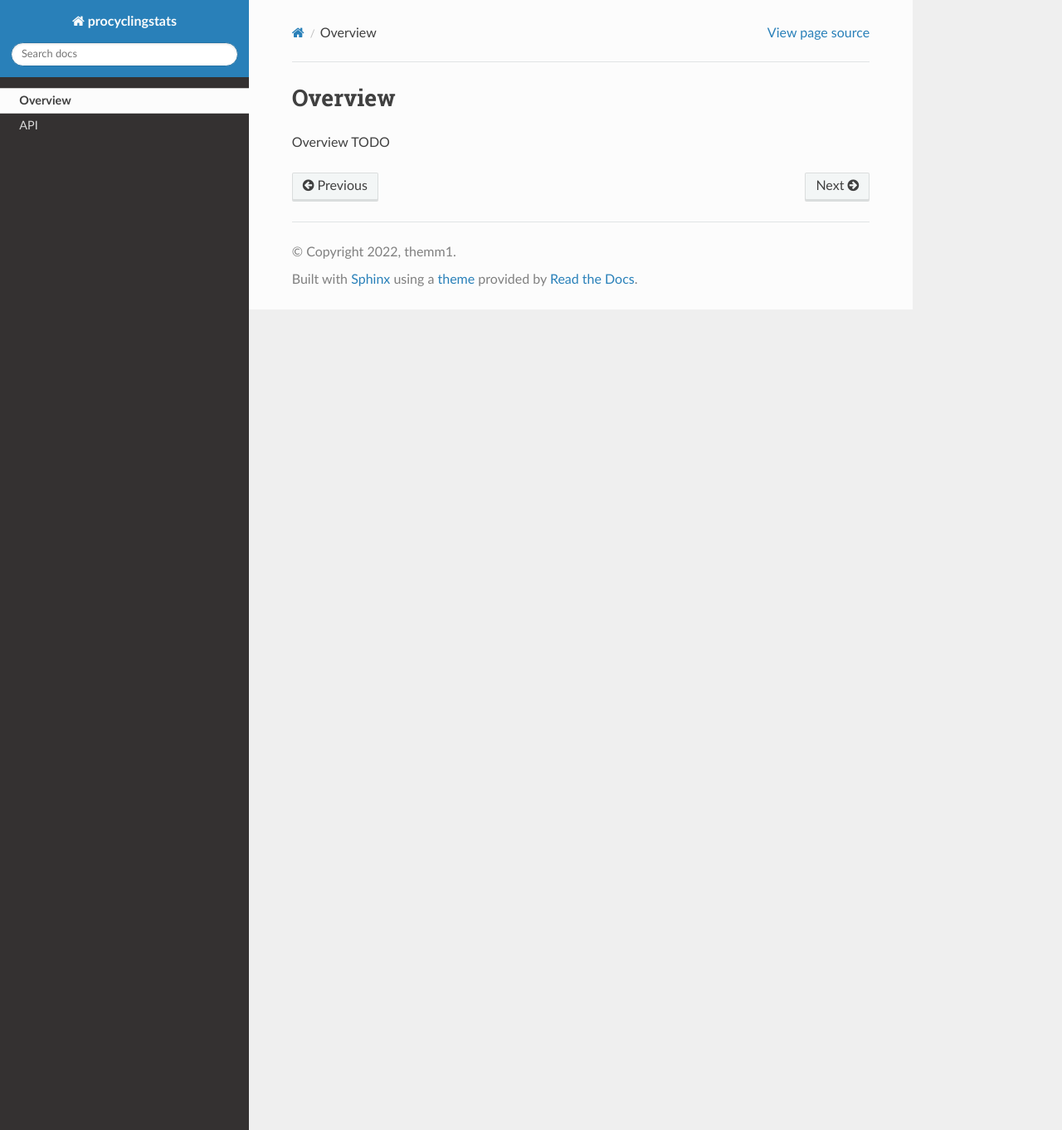
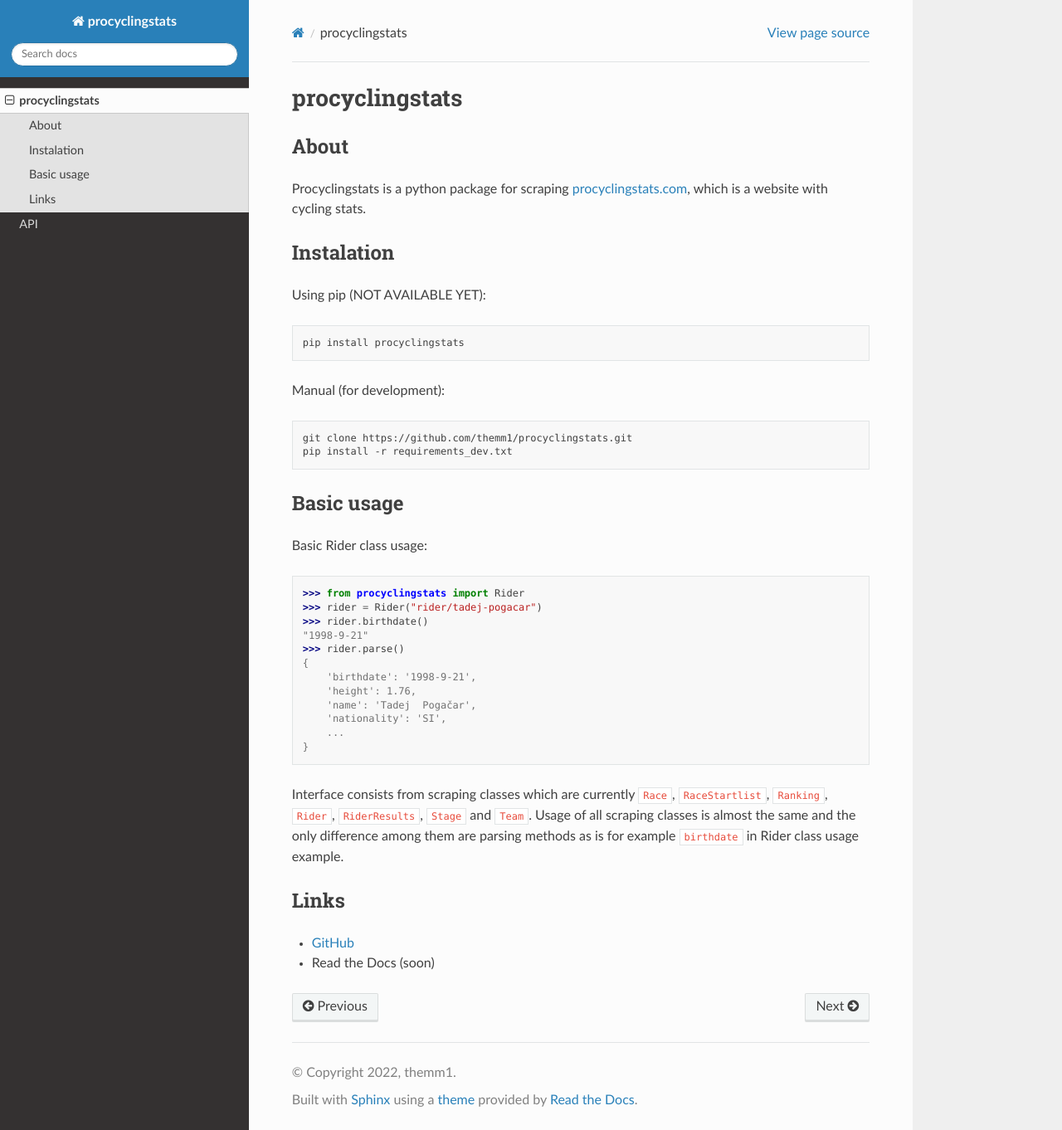
Before and after one commit to themm1/procyclingstats, a Sphinx documentation site: the page built from docs/source/overview.rst, in a window 1280 px wide and 1362 px high. Shown: the whole window at 83% size. Built offline with Sphinx 7.4.7 and the Read the Docs theme 2.0.0, drawn with Linux system fonts in a browser that asks for light colours; pages that are not in the unit, such as notebooks, are missing from menus.

Commit message:
README added

```diff
--- a/README.rst
+++ b/README.rst
@@ -1,4 +1,58 @@
 procyclingstats
 ===============
 
-.. include:: ./docs/source/readme.rst
+About
+-----
+
+Procyclingstats is a python package for scraping `procyclingstats.com`_,
+which is a website with cycling stats.
+
+Instalation
+-----------
+
+Using pip (NOT AVAILABLE YET):
+
+.. code-block:: text
+
+    pip install procyclingstats
+
+Manual (for development):
+
+.. code-block:: text
+
+    git clone https://github.com/themm1/procyclingstats.git
+    pip install -r requirements_dev.txt
+
+Basic usage
+-----------
+
+Basic Rider class usage:
+
+>>> from procyclingstats import Rider
+>>> rider = Rider("rider/tadej-pogacar")
+>>> rider.birthdate()
+"1998-9-21"
+>>> rider.parse()
+{
+    'birthdate': '1998-9-21',
+    'height': 1.76,
+    'name': 'Tadej  Pogačar',
+    'nationality': 'SI',
+    ...
+}
+
+Interface consists from scraping classes which are currently ``Race``,
+``RaceStartlist``, ``Ranking``, ``Rider``, ``RiderResults``, ``Stage`` and
+``Team``. Usage of all scraping classes is almost the same and the only
+difference among them are parsing methods as is for example ``birthdate`` in
+Rider class usage example.
+
+Links
+-----
+
+- GitHub_
+- Read the Docs (soon)
+
+.. _GitHub: https://github.com/themm1/procyclingstats
+.. _procyclingstats.com: https://www.procyclingstats.com
+.. _selectolax: https://github.com/rushter/selectolax
--- a/docs/source/index.rst
+++ b/docs/source/index.rst
@@ -1,11 +1,8 @@
 Home
 ====
-
-.. include:: ../../README
 
 .. toctree::
    :maxdepth: 2
 
-   introduction
    overview
    api
--- a/docs/source/overview.rst
+++ b/docs/source/overview.rst
@@ -1,4 +1,2 @@
-Overview
-========
 
-Overview TODO
+.. include:: ../../README.rst
```
Also changed, not shown: docs/source/readme.rst (deleted, +0 -49 lines), pyproject.toml (deleted, +0 -8 lines).
